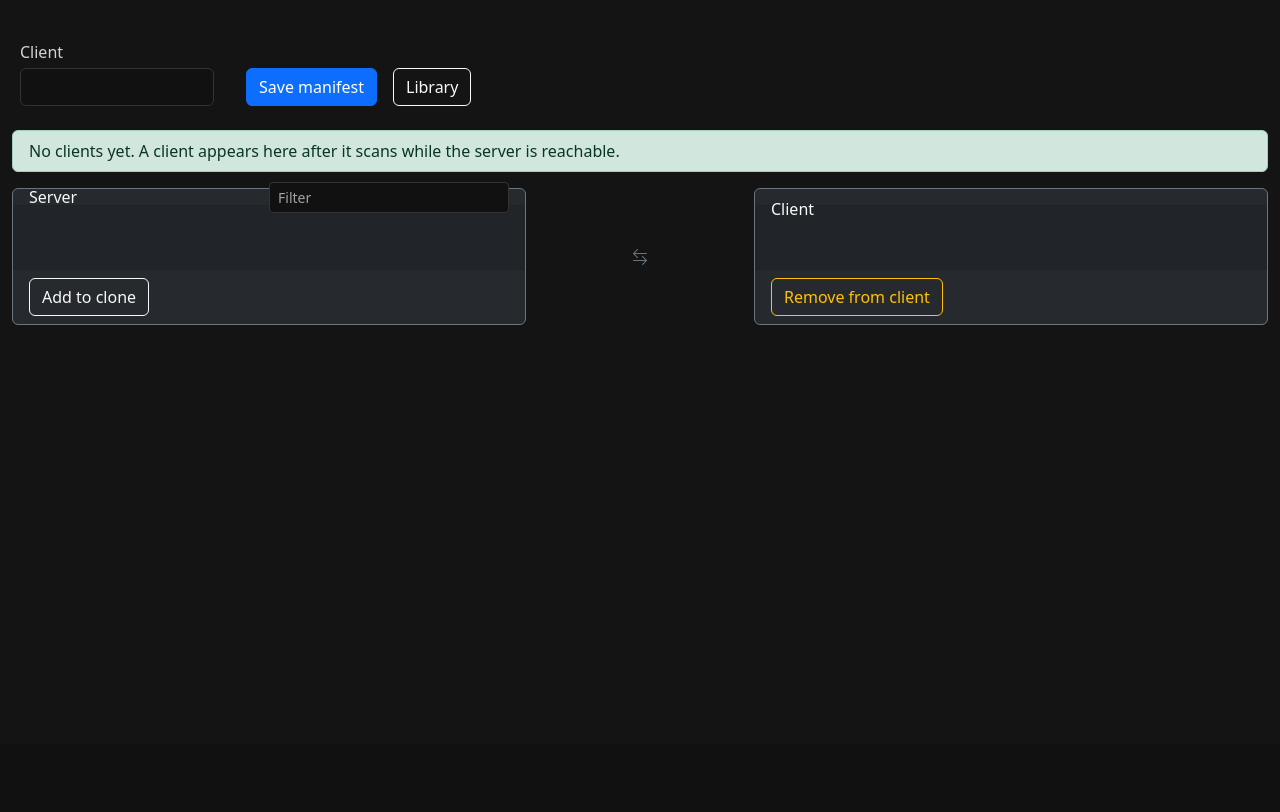
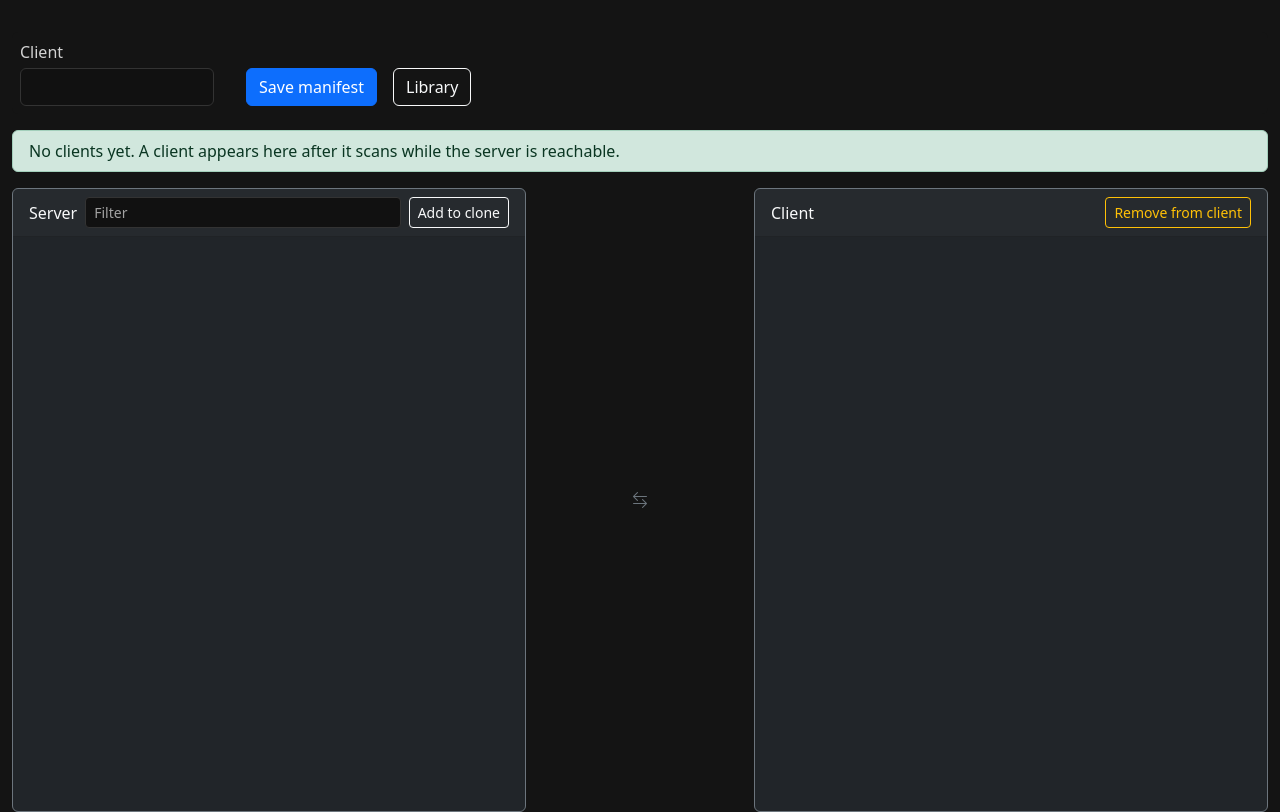
Before and after one commit to will12525/chromecast-controller, a Flask app: template app/templates/clone.html in a window 1280 px wide. Shown: the part 56-868 px from the top of the page. Before the commit the page ends 381 px from the top, so only its background shows below. Run offline with Flask 3, Linux system fonts and the light colour scheme; the template is opened without the code that fills it, so the values that code supplies are empty; some libraries are stand-ins or nearby versions.

Commit message:
Repair av
Entire-Checkpoint: 787b1911952a

```diff
--- a/app/static/js/clone.js
+++ b/app/static/js/clone.js
@@ -23,6 +23,41 @@ function clonePoster(node) {
 
 function cloneCheckedAttr(on) {
     return on ? " checked" : "";
+}
+
+function cloneToggleButton(expanded) {
+    const button = document.createElement("button");
+    button.type = "button";
+    button.className = "clone-toggle btn btn-sm btn-link text-light p-0 me-1";
+    button.setAttribute("aria-label", expanded ? "Collapse" : "Expand");
+    button.setAttribute("aria-expanded", expanded ? "true" : "false");
+    button.innerHTML = '<span class="' + (expanded ? "bi-chevron-down" : "bi-chevron-right") + '" aria-hidden="true"></span>';
+    button.addEventListener("click", () => {
+        const open = button.getAttribute("aria-expanded") !== "true";
+        const children = button.parentElement.nextElementSibling;
+        button.setAttribute("aria-expanded", open ? "true" : "false");
+        button.setAttribute("aria-label", open ? "Collapse" : "Expand");
+        button.innerHTML = '<span class="' + (open ? "bi-chevron-down" : "bi-chevron-right") + '" aria-hidden="true"></span>';
+        if (children) {
+            children.hidden = !open;
+        }
+    });
+    return button;
+}
+
+function cloneBranch(titleNode, expanded) {
+    const block = document.createElement("div");
+    block.className = "mb-2";
+    const head = document.createElement("div");
+    head.className = "d-flex align-items-center";
+    head.appendChild(cloneToggleButton(expanded));
+    head.appendChild(titleNode);
+    const children = document.createElement("div");
+    children.className = "clone-children";
+    children.hidden = !expanded;
+    block.appendChild(head);
+    block.appendChild(children);
+    return {block: block, children: children};
 }
 
 async function cloneLoadClients() {
@@ -96,45 +131,61 @@ function cloneAppendShow(host, show, filter) {
     const showSelected = (cloneState.selections || []).some(
         (row) => row.kind === "show" && String(row.container_id) === String(show.container_id)
     );
-    const block = document.createElement("div");
-    block.className = "mb-3";
+    const filterOn = Boolean(filter);
+    const showTitleMatch = filterOn && (show.title || "").toLowerCase().indexOf(filter) !== -1;
+    const seasons = [];
+    (show.seasons || []).forEach((season) => {
+        const episodes = (season.episodes || []).filter((episode) => {
+            if (!filterOn || showTitleMatch) {
+                return true;
+            }
+            const text = ((episode.title || "") + " " + (episode.content_src || "")).toLowerCase();
+            return text.indexOf(filter) !== -1;
+        });
+        if (filterOn && !episodes.length) {
+            return;
+        }
+        seasons.push({season: season, episodes: episodes});
+    });
+    if (filterOn && !seasons.length) {
+        return;
+    }
     const title = document.createElement("label");
-    title.className = "d-flex align-items-center fw-semibold";
+    title.className = "d-flex align-items-center fw-semibold mb-0";
     title.innerHTML = clonePoster(show)
         + '<input type="checkbox" class="form-check-input me-2" data-role="show" data-id="'
         + show.container_id + '"' + (showSelected ? ' data-picked="1"' : '')
         + cloneCheckedAttr(showSelected) + "> "
         + (show.title || "Show");
-    block.appendChild(title);
-    (show.seasons || []).forEach((season) => {
+    const branch = cloneBranch(title, filterOn);
+    seasons.forEach((entry) => {
+        const season = entry.season;
         const seasonSelected = showSelected || (cloneState.selections || []).some(
             (row) => row.kind === "season" && String(row.container_id) === String(season.container_id)
         );
         const seasonLabel = document.createElement("label");
-        seasonLabel.className = "d-flex align-items-center ms-3 mt-2";
+        seasonLabel.className = "d-flex align-items-center mb-0";
         seasonLabel.innerHTML = clonePoster(season)
             + '<input type="checkbox" class="form-check-input me-2" data-role="season" data-id="'
             + season.container_id + '" data-show="' + show.container_id + '"'
             + cloneCheckedAttr(seasonSelected) + "> "
             + (season.title || "Season");
-        block.appendChild(seasonLabel);
-        (season.episodes || []).forEach((episode) => {
-            const text = (episode.title || "") + " " + (episode.content_src || "");
-            if (filter && text.toLowerCase().indexOf(filter) === -1 && (show.title || "").toLowerCase().indexOf(filter) === -1) {
-                return;
-            }
+        const seasonBranch = cloneBranch(seasonLabel, filterOn);
+        seasonBranch.block.classList.add("ms-3", "mt-2");
+        entry.episodes.forEach((episode) => {
             const row = document.createElement("label");
-            row.className = "d-flex align-items-center ms-5";
+            row.className = "d-flex align-items-center ms-4";
             const on = cloneEpisodeChecked(episode.content_src, seasonSelected);
             row.innerHTML = clonePoster(episode)
                 + '<input type="checkbox" class="form-check-input me-2" data-role="episode" data-src="'
                 + (episode.content_src || "") + '" data-show="' + show.container_id
                 + '" data-season="' + season.container_id + '"' + cloneCheckedAttr(on) + "> "
                 + (episode.title || episode.content_src);
-            block.appendChild(row);
+            seasonBranch.children.appendChild(row);
         });
+        branch.children.appendChild(seasonBranch.block);
     });
-    host.appendChild(block);
+    host.appendChild(branch.block);
 }
 
 function cloneAppendFlat(host, heading, rows, kind, filter) {
@@ -277,28 +328,27 @@ function cloneRenderClient() {
     }
     (cloneClientTree.shows || []).forEach((show) => {
         const heading = document.createElement("div");
-        heading.className = "fw-semibold mt-2";
+        heading.className = "fw-semibold";
         heading.innerHTML = clonePoster(show) + (show.title || "Show");
-        host.appendChild(heading);
+        const showBranch = cloneBranch(heading, false);
         (show.seasons || []).forEach((season) => {
             const seasonLabel = document.createElement("div");
-            seasonLabel.className = "ms-3 text-secondary";
+            seasonLabel.className = "text-secondary";
             seasonLabel.textContent = season.title || "Season";
-            host.appendChild(seasonLabel);
+            const seasonBranch = cloneBranch(seasonLabel, false);
+            seasonBranch.block.classList.add("ms-3", "mt-2");
             (season.episodes || []).forEach((episode) => {
-                const row = document.createElement("div");
-                row.className = "ms-5";
-                row.innerHTML = "";
-                host.appendChild(row);
                 const label = document.createElement("label");
-                label.className = "d-flex align-items-center";
+                label.className = "d-flex align-items-center ms-4";
                 const queued = pending.has(episode.content_src) ? " (queued)" : "";
                 label.innerHTML = clonePoster(episode)
                     + '<input type="checkbox" class="form-check-input me-2" data-remove-src="'
                     + episode.content_src + '"> ' + (episode.title || episode.content_src) + queued;
-                row.appendChild(label);
+                seasonBranch.children.appendChild(label);
             });
+            showBranch.children.appendChild(seasonBranch.block);
         });
+        host.appendChild(showBranch.block);
     });
     (cloneClientTree.movies || []).forEach((item) => addRow(item.content_src, item.title || item.content_src, clonePoster(item)));
     (cloneClientTree.books || []).forEach((item) => addRow(item.content_src, item.title || item.content_src, clonePoster(item)));
--- a/app/static/style.css
+++ b/app/static/style.css
@@ -279,3 +279,35 @@ body {
     justify-content: center;
     align-items: center;
 }
+
+/* Clone page: action buttons stay in the column header; the tree scrolls. */
+.clone-column {
+    display: flex;
+    flex-direction: column;
+    height: calc(100vh - 11rem);
+    max-height: calc(100vh - 11rem);
+}
+
+.clone-column > .card-header {
+    height: auto;
+    flex: 0 0 auto;
+}
+
+.clone-column > .clone-tree {
+    flex: 1 1 auto;
+    min-height: 0;
+    overflow-y: auto;
+}
+
+.clone-toggle {
+    width: 1.25rem;
+    line-height: 1;
+    text-decoration: none;
+    flex: 0 0 auto;
+}
+
+.clone-toggle:hover,
+.clone-toggle:focus {
+    text-decoration: none;
+    color: #fff;
+}
--- a/app/templates/clone.html
+++ b/app/templates/clone.html
@@ -25,27 +25,25 @@
     <div id="clone_toast" class="alert py-2" hidden></div>
     <div class="row g-3">
         <div class="col-lg-5">
-            <div class="card bg-dark text-light border-secondary h-100">
-                <div class="card-header d-flex justify-content-between align-items-center">
-                    <span>Server</span>
-                    <input id="clone_filter" class="form-control form-control-sm w-50" placeholder="Filter" aria-label="Filter server catalog">
+            <div class="card bg-dark text-light border-secondary clone-column">
+                <div class="card-header d-flex align-items-center gap-2">
+                    <span class="flex-shrink-0">Server</span>
+                    <input id="clone_filter" class="form-control form-control-sm" placeholder="Filter" aria-label="Filter server catalog">
+                    <button type="button" class="btn btn-outline-light btn-sm flex-shrink-0" id="clone_add">Add to clone</button>
                 </div>
                 <div class="card-body clone-tree" id="clone_server"></div>
-                <div class="card-footer">
-                    <button type="button" class="btn btn-outline-light" id="clone_add">Add to clone</button>
-                </div>
             </div>
         </div>
         <div class="col-lg-2 d-flex align-items-center justify-content-center text-secondary">
             <span class="bi-arrow-left-right" aria-hidden="true"></span>
         </div>
         <div class="col-lg-5">
-            <div class="card bg-dark text-light border-secondary h-100">
-                <div class="card-header">Client</div>
+            <div class="card bg-dark text-light border-secondary clone-column">
+                <div class="card-header d-flex justify-content-between align-items-center gap-2">
+                    <span>Client</span>
+                    <button type="button" class="btn btn-outline-warning btn-sm flex-shrink-0" id="clone_remove">Remove from client</button>
+                </div>
                 <div class="card-body clone-tree" id="clone_client_files"></div>
-                <div class="card-footer">
-                    <button type="button" class="btn btn-outline-warning" id="clone_remove">Remove from client</button>
-                </div>
             </div>
         </div>
     </div>
```
Also changed, not shown: system_services/kiosk_hdmi.py (+22 -5 lines), tests/test_kiosk_hdmi.py (+12 -0 lines).
